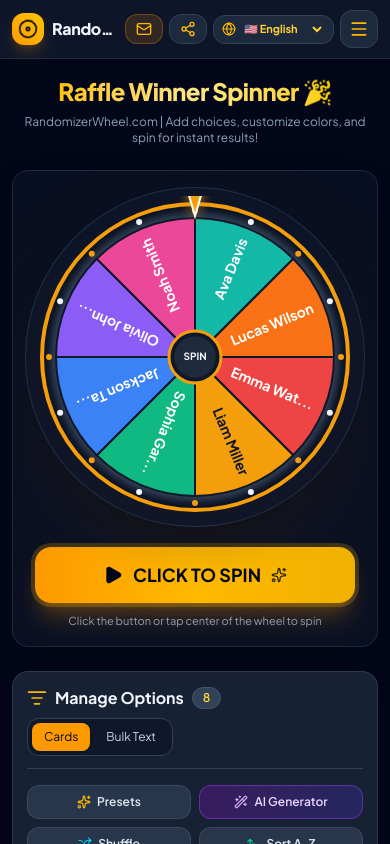
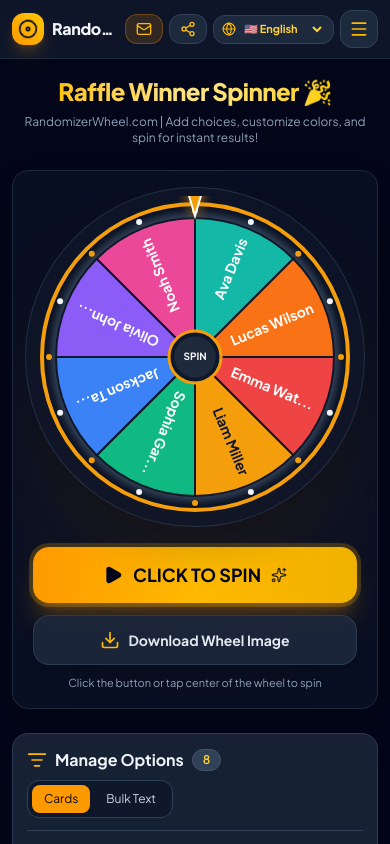
Before and after one commit to bbadil001-arch/picker-z, a React (Vite) app: page / in a window 390 px wide. Shown: the top 844 px of the page. Built offline with nearby package versions, Linux system fonts and the light colour scheme.

Commit message:
feat: add wheel image export and update AI engine
- Add functionality to download the spin wheel as an image
- Upgrade AI integration to use Gemini 2.0-flash
- Improve AI generator button UI for better responsiveness

```diff
--- a/server.ts
+++ b/server.ts
@@ -26,12 +26,9 @@ async function startServer() {
       }
 
       const apiKey = process.env.GEMINI_API_KEY;
-      if (!apiKey) {
-        return res.status(500).json({
-          error: "GEMINI_API_KEY is not configured",
-        });
-      }
 
+      if (apiKey) {
+        try {
           const ai = new GoogleGenAI({
             apiKey,
             httpOptions: {
@@ -47,7 +44,7 @@ Return ONLY a valid JSON array of strings, without markdown formatting, code blo
 Example format: ["Option 1", "Option 2", "Option 3"]`;
 
           const response = await ai.models.generateContent({
-        model: "gemini-3.6-flash",
+            model: "gemini-2.0-flash",
             contents: prompt,
           });
 
@@ -61,11 +58,40 @@ Example format: ["Option 1", "Option 2", "Option 3"]`;
 
           const options = JSON.parse(cleanedJson);
 
-      if (!Array.isArray(options)) {
-        throw new Error("Response was not an array");
+          if (Array.isArray(options) && options.length > 0) {
+            return res.json({ options });
+          }
+        } catch (apiErr) {
+          console.warn("Gemini API call failed, falling back to smart topic options:", apiErr);
+        }
       }
 
-      return res.json({ options });
+      // Smart Fallback generator if API key is not configured or fails
+      const fallbackTemplates: Record<string, string[]> = {
+        ar: [
+          `${topic} - خيار 1`,
+          `${topic} - خيار 2`,
+          `${topic} - خيار 3`,
+          `${topic} - خيار 4`,
+          `${topic} - خيار 5`,
+          `${topic} - خيار 6`,
+          `${topic} - خيار 7`,
+          `${topic} - خيار 8`,
+        ],
+        en: [
+          `${topic} - Choice 1`,
+          `${topic} - Choice 2`,
+          `${topic} - Choice 3`,
+          `${topic} - Choice 4`,
+          `${topic} - Choice 5`,
+          `${topic} - Choice 6`,
+          `${topic} - Choice 7`,
+          `${topic} - Choice 8`,
+        ],
+      };
+
+      const fallbackList = fallbackTemplates[lang] || fallbackTemplates.en;
+      return res.json({ options: fallbackList });
     } catch (err: any) {
       console.error("AI options generation error:", err);
       return res.status(500).json({
--- a/src/components/OptionManager.tsx
+++ b/src/components/OptionManager.tsx
@@ -214,10 +214,10 @@ export const OptionManager: React.FC<OptionManagerProps> = ({ options, setOption
 
         <button
           onClick={() => setShowAiModal(true)}
-          className="flex items-center justify-center gap-1.5 px-2.5 sm:px-3 py-2 bg-gradient-to-r from-purple-900/50 to-indigo-900/50 hover:from-purple-800/60 hover:to-indigo-800/60 text-purple-200 rounded-xl text-xs font-semibold border border-purple-500/40 transition"
+          className="flex items-center justify-center gap-1 sm:gap-1.5 px-1.5 sm:px-3 py-2 bg-gradient-to-r from-purple-900/60 via-indigo-900/60 to-purple-900/60 hover:from-purple-800 hover:to-indigo-800 text-purple-200 rounded-xl text-[11px] sm:text-xs font-semibold border border-purple-500/50 shadow-md transition active:scale-95 cursor-pointer"
         >
           <Wand2 className="w-3.5 h-3.5 sm:w-4 sm:h-4 text-purple-300 shrink-0" />
-          <span className="truncate">{lang === 'ar' ? 'ذكاء اصطناعي' : 'AI Generator'}</span>
+          <span className="whitespace-nowrap">{lang === 'ar' ? 'ذكاء اصطناعي' : 'AI Generator'}</span>
         </button>
 
         <button
--- a/src/components/SpinWheel.tsx
+++ b/src/components/SpinWheel.tsx
@@ -2,7 +2,7 @@ import React, { useEffect, useRef, useCallback } from 'react';
 import { WheelOption, WheelConfig, Language } from '../types';
 import { getContrastTextColor, getSliceColors } from '../utils/colorThemes';
 import { sound } from '../utils/sound';
-import { Play, Sparkles } from 'lucide-react';
+import { Play, Sparkles, Download } from 'lucide-react';
 import { t } from '../utils/translations';
 
 interface SpinWheelProps {
@@ -335,6 +335,57 @@ export const SpinWheel: React.FC<SpinWheelProps> = ({
     animationFrameRef.current = requestAnimationFrame(animate);
   };
 
+  const handleDownloadImage = () => {
+    const sourceCanvas = canvasRef.current;
+    if (!sourceCanvas) return;
+
+    const exportCanvas = document.createElement('canvas');
+    const size = 1000;
+    exportCanvas.width = size;
+    exportCanvas.height = size + 120;
+
+    const ctx = exportCanvas.getContext('2d');
+    if (!ctx) return;
+
+    // Dark background
+    ctx.fillStyle = config.customBgColor || '#0f172a';
+    ctx.fillRect(0, 0, exportCanvas.width, exportCanvas.height);
+
+    // Subtle glow
+    const glow = ctx.createRadialGradient(size / 2, size / 2 + 30, 100, size / 2, size / 2 + 30, size / 2 + 50);
+    glow.addColorStop(0, 'rgba(245, 158, 11, 0.15)');
+    glow.addColorStop(1, 'rgba(15, 23, 42, 0)');
+    ctx.fillStyle = glow;
+    ctx.fillRect(0, 0, exportCanvas.width, exportCanvas.height);
+
+    // Optional Title Header
+    if (config.title) {
+      ctx.fillStyle = '#f59e0b';
+      ctx.font = 'bold 36px system-ui, -apple-system, sans-serif';
+      ctx.textAlign = 'center';
+      ctx.fillText(config.title, size / 2, 60);
+    }
+
+    // Draw Source Canvas Wheel Centered
+    const wheelMargin = 70;
+    const wheelSize = size - wheelMargin * 2;
+    const wheelY = config.title ? 95 : 60;
+    ctx.drawImage(sourceCanvas, wheelMargin, wheelY, wheelSize, wheelSize);
+
+    // Watermark
+    ctx.fillStyle = '#94a3b8';
+    ctx.font = 'bold 24px system-ui, -apple-system, sans-serif';
+    ctx.textAlign = 'center';
+    ctx.fillText('RandomizerWheel.com', size / 2, exportCanvas.height - 35);
+
+    // Download PNG
+    const link = document.createElement('a');
+    const cleanTitle = config.title ? config.title.replace(/[^a-zA-Z0-9_\u0600-\u06FF-]/g, '_') : 'wheel';
+    link.download = `${cleanTitle}.png`;
+    link.href = exportCanvas.toDataURL('image/png');
+    link.click();
+  };
+
   return (
     <div className="flex flex-col items-center justify-center relative w-full py-1 sm:py-2">
       {/* Canvas Wrapper */}
@@ -351,12 +402,14 @@ export const SpinWheel: React.FC<SpinWheelProps> = ({
         />
       </div>
 
+      {/* Control Buttons Container */}
+      <div className="mt-5 sm:mt-6 flex flex-col sm:flex-row items-center justify-center gap-3 w-full max-w-md px-2">
         {/* Main Spin CTA Button */}
         <button
           id="btn-spin-main"
           onClick={spin}
           disabled={isSpinning || activeOptions.length === 0}
-        className={`mt-5 sm:mt-6 w-full max-w-xs sm:w-auto px-6 sm:px-10 py-3.5 sm:py-4 text-lg sm:text-xl font-bold rounded-2xl shadow-xl flex items-center justify-center gap-2.5 sm:gap-3 transition-all duration-300 transform ${
+          className={`w-full sm:w-auto px-8 sm:px-10 py-3.5 sm:py-4 text-lg sm:text-xl font-bold rounded-2xl shadow-xl flex items-center justify-center gap-2.5 sm:gap-3 transition-all duration-300 transform ${
             isSpinning || activeOptions.length === 0
               ? 'bg-slate-700 text-slate-400 cursor-not-allowed opacity-70'
               : 'bg-gradient-to-r from-amber-500 via-amber-400 to-yellow-500 text-slate-950 hover:from-amber-400 hover:to-yellow-400 hover:scale-105 active:scale-95 shadow-amber-500/25 ring-4 ring-amber-400/20'
@@ -376,6 +429,18 @@ export const SpinWheel: React.FC<SpinWheelProps> = ({
           )}
         </button>
 
+        {/* Download Image Button */}
+        <button
+          onClick={handleDownloadImage}
+          disabled={isSpinning || activeOptions.length === 0}
+          title={t(lang, 'downloadImage')}
+          className="w-full sm:w-auto px-4 py-3.5 sm:py-4 bg-slate-800/90 hover:bg-slate-700 text-slate-200 hover:text-amber-400 rounded-2xl text-sm font-bold border border-slate-700/80 transition-all flex items-center justify-center gap-2 shadow-lg active:scale-95 disabled:opacity-50 shrink-0"
+        >
+          <Download className="w-5 h-5 text-amber-400" />
+          <span className="inline">{t(lang, 'downloadImage')}</span>
+        </button>
+      </div>
+
       {/* Instructions pill */}
       <p className="mt-2.5 sm:mt-3 text-[11px] sm:text-xs text-slate-400 text-center px-2">
         {lang === 'ar'
--- a/src/utils/translations.ts
+++ b/src/utils/translations.ts
@@ -35,6 +35,7 @@ export const translations: Record<Language, Record<string, string>> = {
     navFaq: 'FAQ & Guide',
     requestHelp: 'Request help or new features',
     allRightsReserved: 'All Rights Reserved',
+    downloadImage: 'Download Wheel Image',
     clickToSpin: 'CLICK TO SPIN',
     spinning: 'SPINNING...',
     congratulations: 'CONGRATULATIONS! 🎉',
```
Lines whose indentation alone changed are shown as unchanged.
